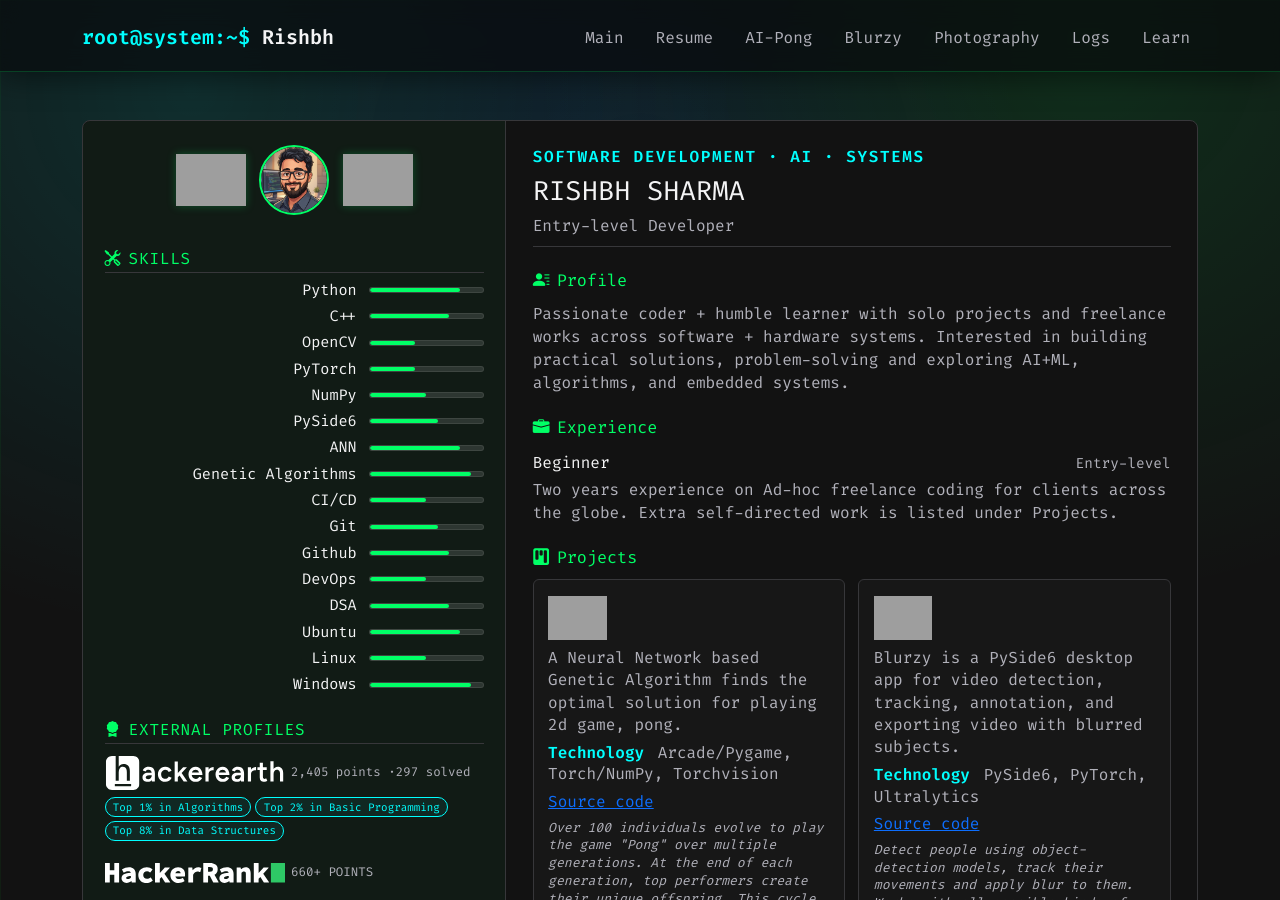
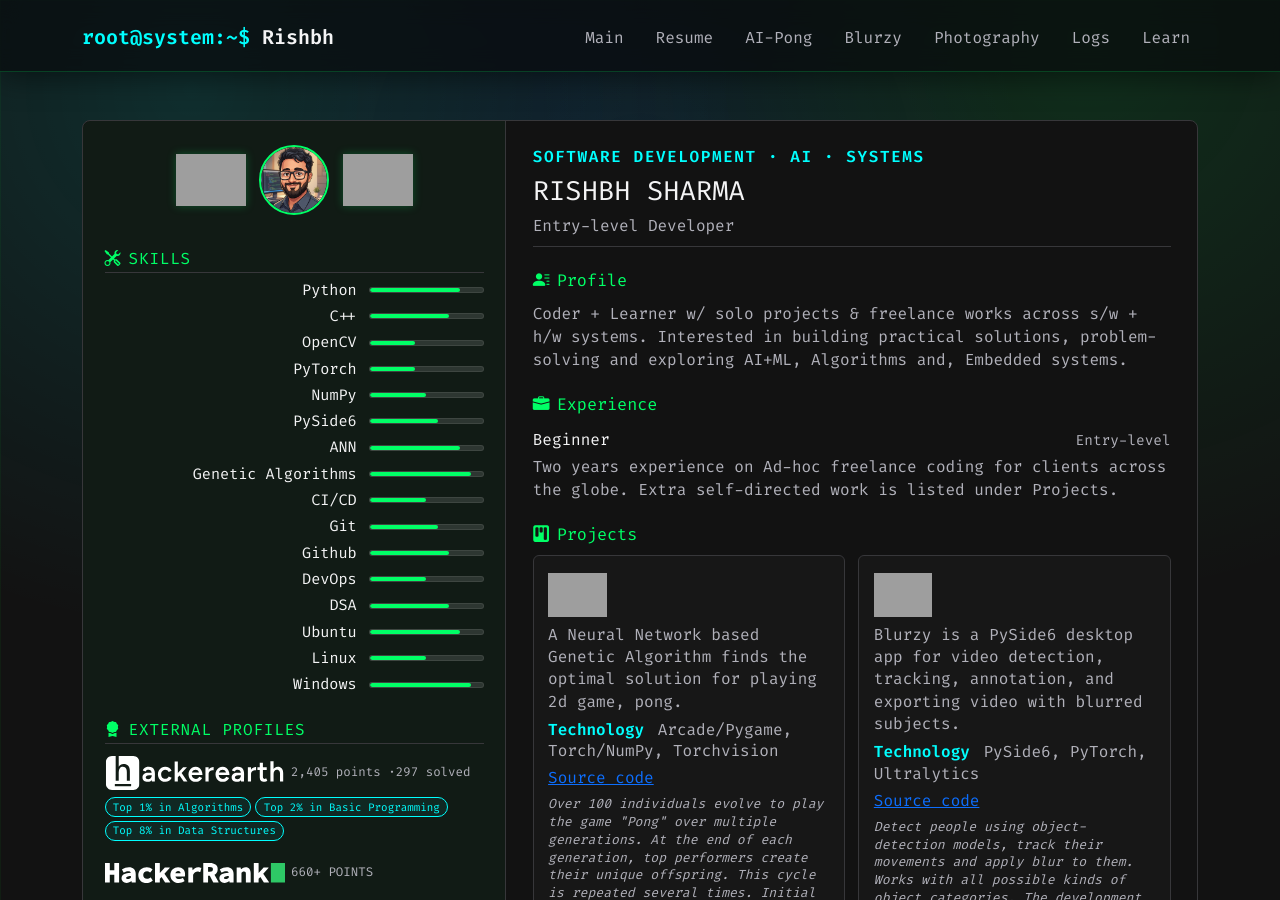
Before and after one commit to CodeRSTech/coderstech.github.io, a Jekyll site: the page built from resume.md, in a window 1280 px wide and 900 px high, cut to the strip 0-900 px from the top of the window. Built offline with Jekyll 4.4.1, drawn with Linux system fonts in a browser that asks for light colours; grey boxes are pictures that could not be loaded.

Commit message:
Updated intro text

```diff
--- a/_includes/resume/intro.html
+++ b/_includes/resume/intro.html
@@ -1,8 +1,8 @@
     <section class="resume-section" aria-labelledby="resume-profile">
       <h2 id="resume-profile"><i class="bi bi-person-lines-fill" aria-hidden="true"></i> Profile</h2>
       <p>
-        Passionate coder + humble learner with solo projects and freelance works across software + hardware systems.
+        Coder + Learner w/ solo projects & freelance works across s/w + h/w systems.
         Interested in building practical solutions, problem-solving and exploring
-        AI+ML, algorithms, and embedded systems.
+        AI+ML, Algorithms and, Embedded systems.
       </p>
     </section>
```
